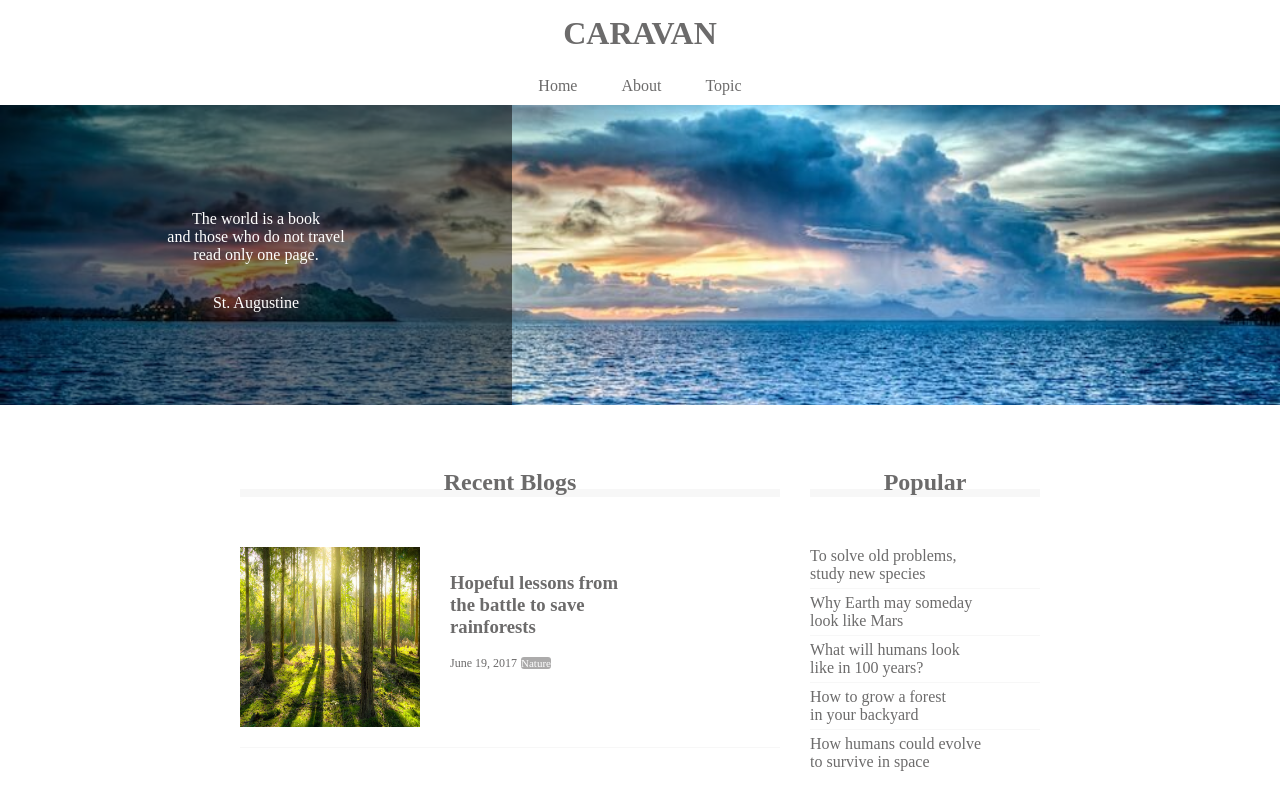
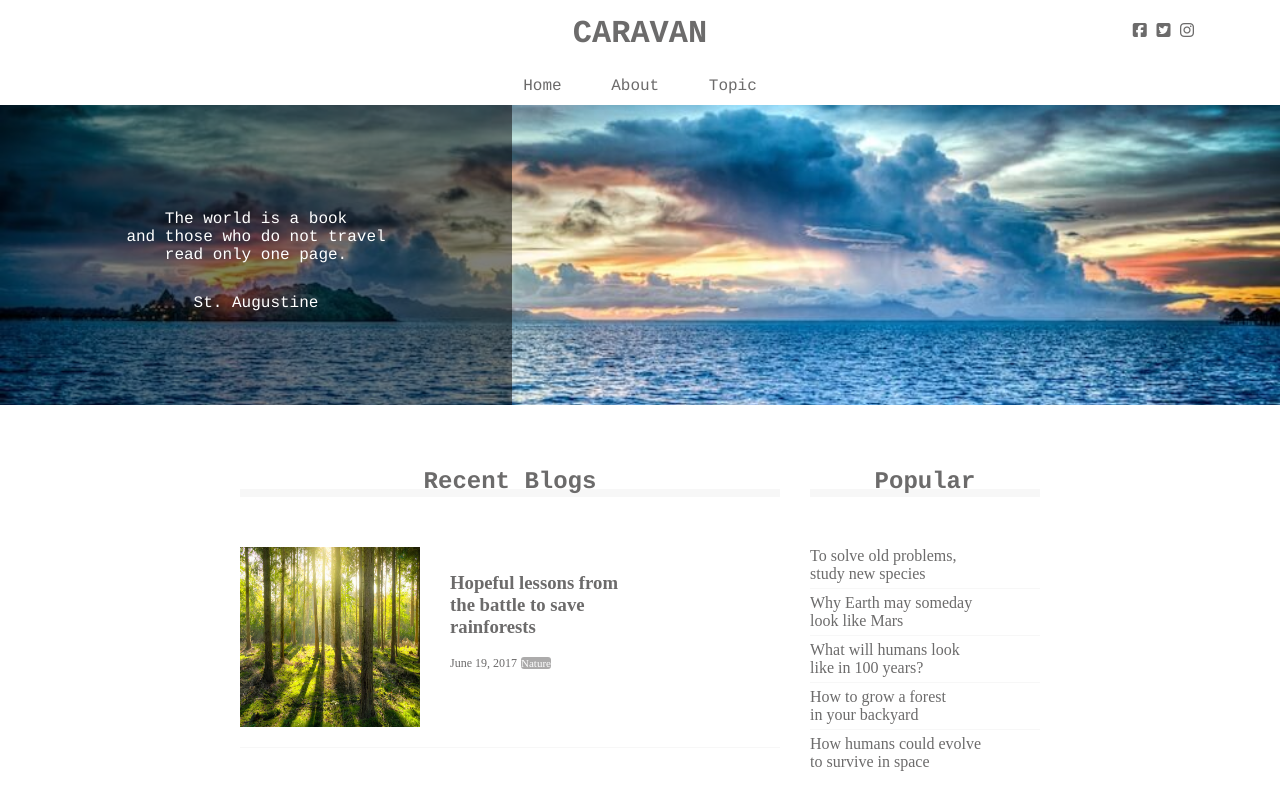
Before and after one commit to tomy-git/CARAVAN, a plain HTML site: page index.html in a window 1280 px wide. Shown: the top 800 px of the page. Drawn offline with Linux system fonts and the light colour scheme.

Commit message:
[add]fontawsome

```diff
--- a/index.html
+++ b/index.html
@@ -2,7 +2,8 @@
 <html lang="ja">
   <head>
     <meta charset="UTF-8" />
-    <!-- CSS読み込み -->
+    <!-- FontAwsomeとStyleSheet読み込み -->
+    <script src="https://kit.fontawesome.com/de439484d9.js" crossorigin="anonymous"></script>
     <link rel="stylesheet" href="style.css" />
     <title>CARAVAN</title>
   </head>
@@ -14,6 +15,11 @@
       CARAVAN
       </a>
     </h1>
+    <div class="social">
+      <i class="fab fa-facebook-square"></i>
+      <i class="fab fa-twitter-square"></i>
+      <i class="fab fa-instagram"></i>
+    </div>
   </header>
 <!-- nav要素 -->
   <nav>
--- a/style.css
+++ b/style.css
@@ -10,11 +10,26 @@
 a {
   text-decoration: none;
 }
+header,
+nav,
+h2,
+.main-visual,
+footer {
+  font-family: Chalkduster, "Bradley Hand", Courier, "Segoe Print", sans-serif;
+}
 header {
   width: 90%;
   padding: 15px 0;
   margin: 0 auto;
   text-align: center;
+  position: relative;
+}
+.social {
+  display: inline-block;
+  margin-left: 20px;
+  position: absolute;
+  top: 22px;
+  right: 22px;
 }
 /* headerタグ内headingクラスにのみ反映 */
 header .heading {
```
